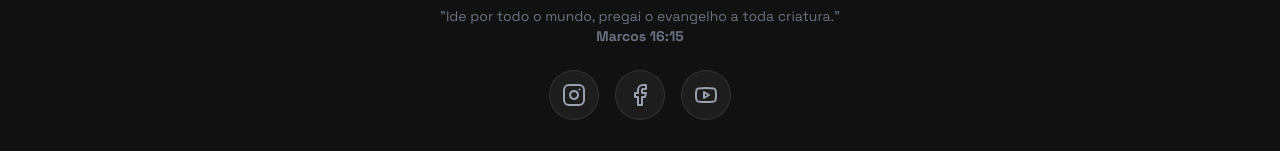
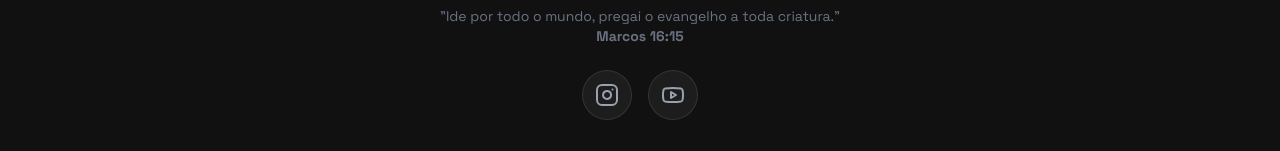
Before and after one commit to apfelbaumsarah/o-salve-e-pra-jesus, a React (Vite) app: page / in a window 1280 px wide. Shown: the part 1934-2085 px from the top of the page. Built offline with nearby package versions, Linux system fonts and the light colour scheme; no server answers; the database is empty.

Commit message:
chore: remove facebook footer link and fix youtube channel url

```diff
--- a/src/App.tsx
+++ b/src/App.tsx
@@ -1,6 +1,6 @@
 import React, { useEffect } from 'react';
 import { BrowserRouter as Router, Routes, Route, useLocation } from 'react-router-dom';
-import { Instagram, Facebook, Youtube } from 'lucide-react';
+import { Instagram, Youtube } from 'lucide-react';
 import Navbar from './components/Navbar';
 import Home from './components/Home';
 import RegistrationForm from './components/RegistrationForm';
@@ -86,10 +86,7 @@ function App() {
               <a href="https://www.instagram.com/salveprajesus" target="_blank" rel="noopener noreferrer" className="p-3 bg-white/5 border border-white/10 rounded-full text-gray-400 hover:text-urban-yellow hover:bg-urban-yellow/10 transition-all">
                 <Instagram size={24} />
               </a>
-              <a href="https://facebook.com" target="_blank" rel="noopener noreferrer" className="p-3 bg-white/5 border border-white/10 rounded-full text-gray-400 hover:text-blue-500 hover:bg-blue-500/10 transition-all">
-                <Facebook size={24} />
-              </a>
-              <a href="https://youtube.com" target="_blank" rel="noopener noreferrer" className="p-3 bg-white/5 border border-white/10 rounded-full text-gray-400 hover:text-red-500 hover:bg-red-500/10 transition-all">
+              <a href="https://www.youtube.com/@salveprajesus" target="_blank" rel="noopener noreferrer" className="p-3 bg-white/5 border border-white/10 rounded-full text-gray-400 hover:text-red-500 hover:bg-red-500/10 transition-all">
                 <Youtube size={24} />
               </a>
             </div>
```
